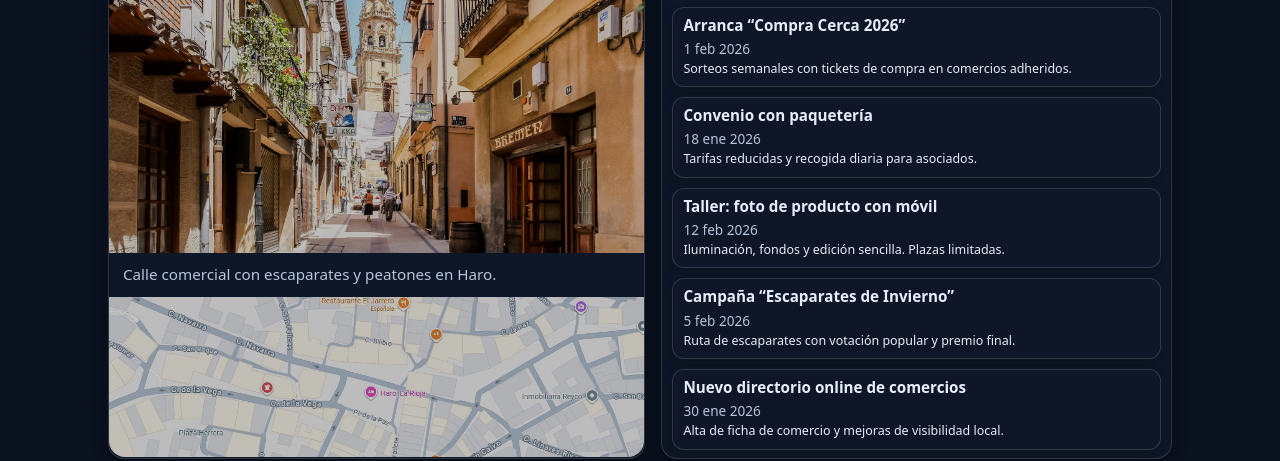
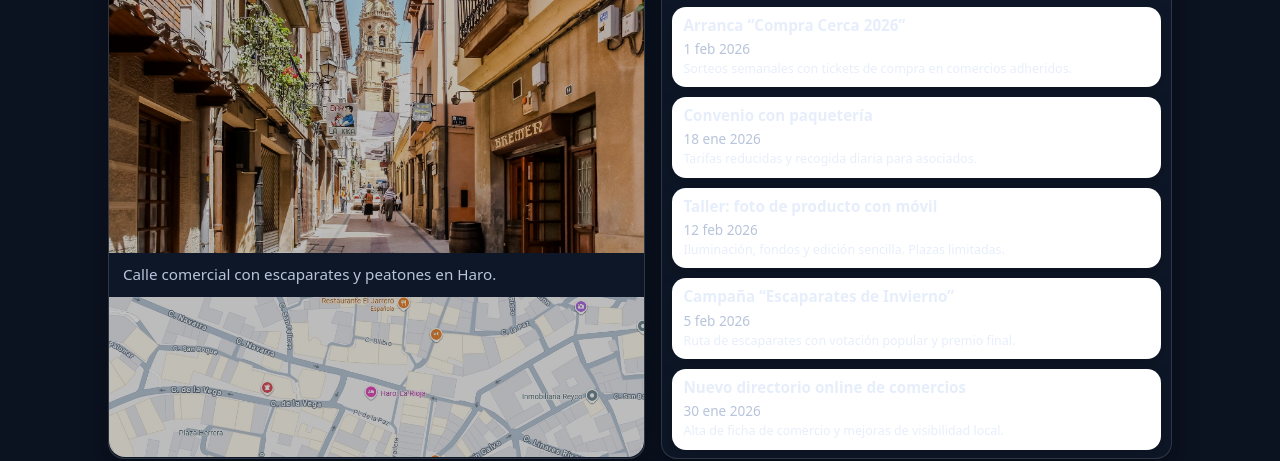
Before and after one commit to guinealm/Trabajo1, a plain HTML site: page index.html in a window 1280 px wide. Shown: the part 368-829 px from the top of the page. Drawn offline with Linux system fonts and the light colour scheme.

Commit message:
Sombras en bloques + bordes curvos

```diff
--- a/style.css
+++ b/style.css
@@ -491,3 +491,25 @@ grid-template-areas:
   max-height: 160px;   /* el límite del “hueco” */
   object-fit: contain; /* se ve entero */
 }
+
+/* ===== CSS3 Novedades (Trabajo1) ===== */
+
+/* ===== TARJETAS CON SOMBRA ===== */
+
+.noticia,
+.card,
+.evento,
+.qh-card {
+  background: #ffffff;
+  border-radius: 14px;
+  box-shadow: 0 6px 18px rgba(0, 0, 0, 0.15);
+  transition: transform 0.25s ease, box-shadow 0.25s ease;
+}
+
+.noticia:hover,
+.card:hover,
+.evento:hover,
+.qh-card:hover {
+  transform: translateY(-4px);
+  box-shadow: 0 10px 24px rgba(0, 0, 0, 0.22);
+}
```
